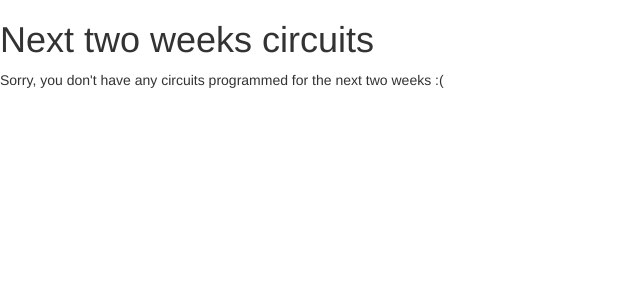
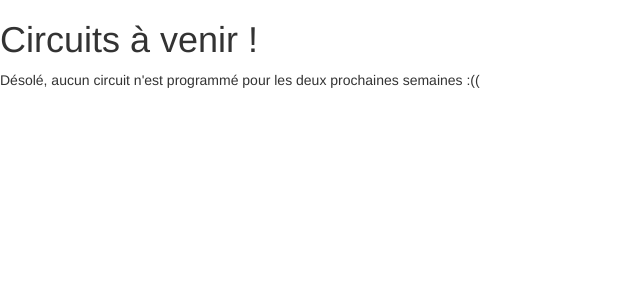
Before and after one commit to KNIGHTTH0R/travelAgencyApp, a PHP site: template agvoyapp/templates/frontoffice/incomingcircuitslist.html.twig in a window 1280 px wide. Shown: the part 40-340 px from the top of the page, without its empty margins (0-640 px from the left). Run offline with PHP 8.4, Linux system fonts and the light colour scheme; the template is opened without the code that fills it, so the values that code supplies are empty; some libraries are stand-ins or nearby versions.

Commit message:
Removing frenglish from incomingcircuits template

```diff
--- a/agvoyapp/templates/frontoffice/incomingcircuitslist.html.twig
+++ b/agvoyapp/templates/frontoffice/incomingcircuitslist.html.twig
@@ -5,9 +5,9 @@
 {% block title %}{{ parent() }} - Circuits list{% endblock %}
 
 {% block body %}
-    <h1>Next two weeks circuits</h1>
+    <h1>Circuits à venir !</h1>
     {% if circuitslist is not empty %}
-        <p>Here are all your next circuits:</p>
+        <p>Voici tous les circuits programmés au cours des deux prochaines semaines :</p>
         <ul>
         {# Loop through list and creeate the list of circuit items. #}
         {% for circuit in circuitslist %}
@@ -17,7 +17,7 @@
         {% endfor %}
         </ul>
     {% else %}
-        <p>Sorry, you don't have any circuits programmed for the next two weeks :(</p>
+        <p>Désolé, aucun circuit n'est programmé pour les deux prochaines semaines :((</p>
     {% endif %}
 
 {% endblock %} {# body #}
```
